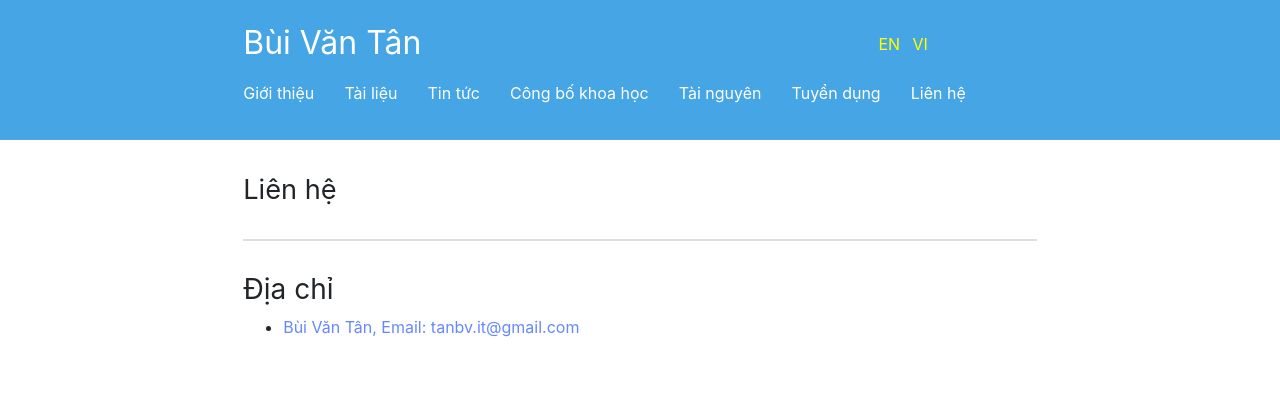
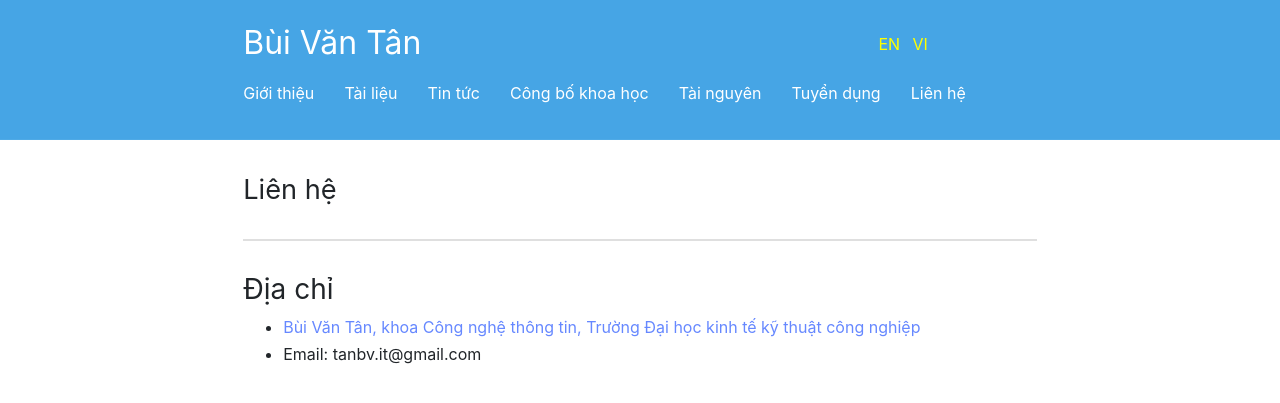
Before and after one commit to BuiTan/BuiTan.github.io, a Jekyll site: the page built from vi/Contact.md, in a window 1280 px wide. Shown: the top 403 px of the page. Built offline with Jekyll 4.4.1, drawn with Linux system fonts in a browser that asks for light colours.

Commit message:
Update Contact.md

```diff
--- a/vi/Contact.md
+++ b/vi/Contact.md
@@ -10,4 +10,5 @@ order: 7
 ---
 
 ### Địa chỉ
-* [Bùi Văn Tân, Email: tanbv.it@gmail.com](https://goo.gl/maps/ixbVH4tzc53eX8iw9)
+* [Bùi Văn Tân, khoa Công nghệ thông tin, Trường Đại học kinh tế kỹ thuật công nghiệp](https://goo.gl/maps/P6Xx9UeHagcydkQw6)
+* Email: tanbv.it@gmail.com
```
